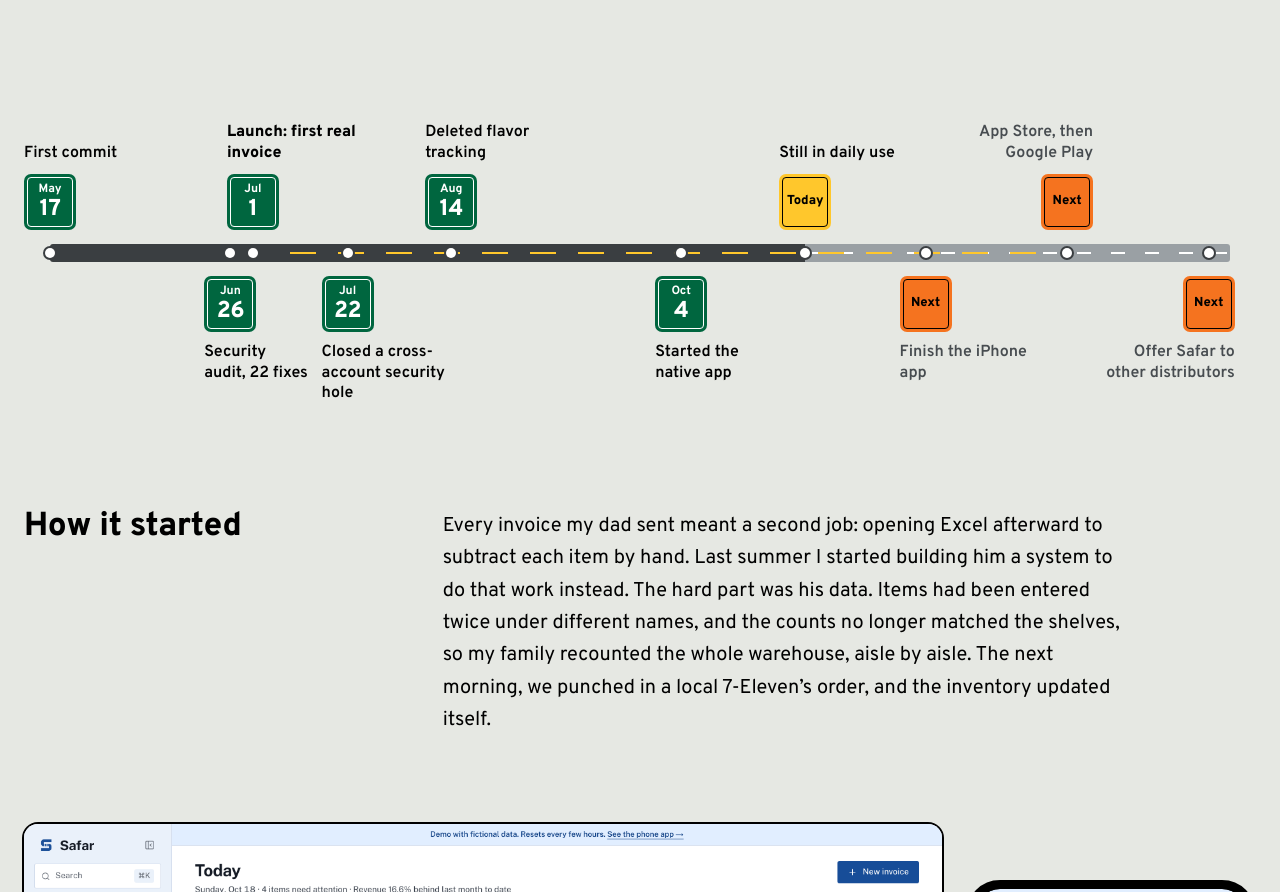
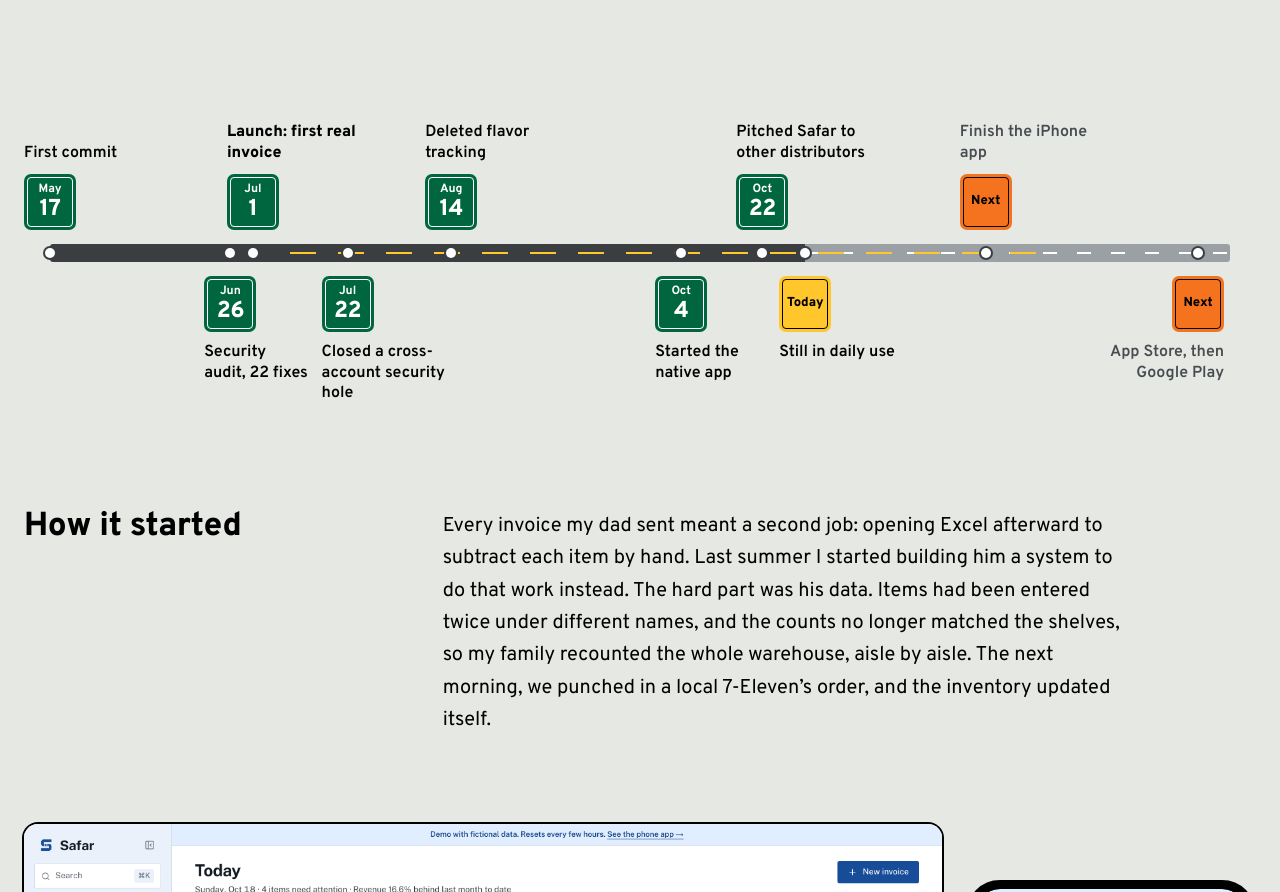
Before and after one commit to haanie09/haanie-portfolio, a Next.js app: page / in a window 1280 px wide. Shown: the part 1340-2232 px from the top of the page. Built offline with nearby package versions, Linux system fonts and the light colour scheme.

Commit message:
Timeline: add Pitched Safar to other distributors, drop Offer Safar Next stop

```diff
--- a/content/site.ts
+++ b/content/site.ts
@@ -115,13 +115,13 @@ export const site = {
         { date: "2026-07-22", e: "Closed a cross-account security hole" },
         { date: "2026-08-14", e: "Deleted flavor tracking" },
         { date: "2026-10-04", e: "Started the native app" },
+        { date: "2026-10-22", e: "Pitched Safar to other distributors" },
       ],
       today: "Still in daily use",
       /** The work zone ahead, in order. */
       next: [
         draft("Finish the iPhone app"),
         draft("App Store, then Google Play"),
-        draft("Offer Safar to other distributors"),
       ],
     },
   },
```
